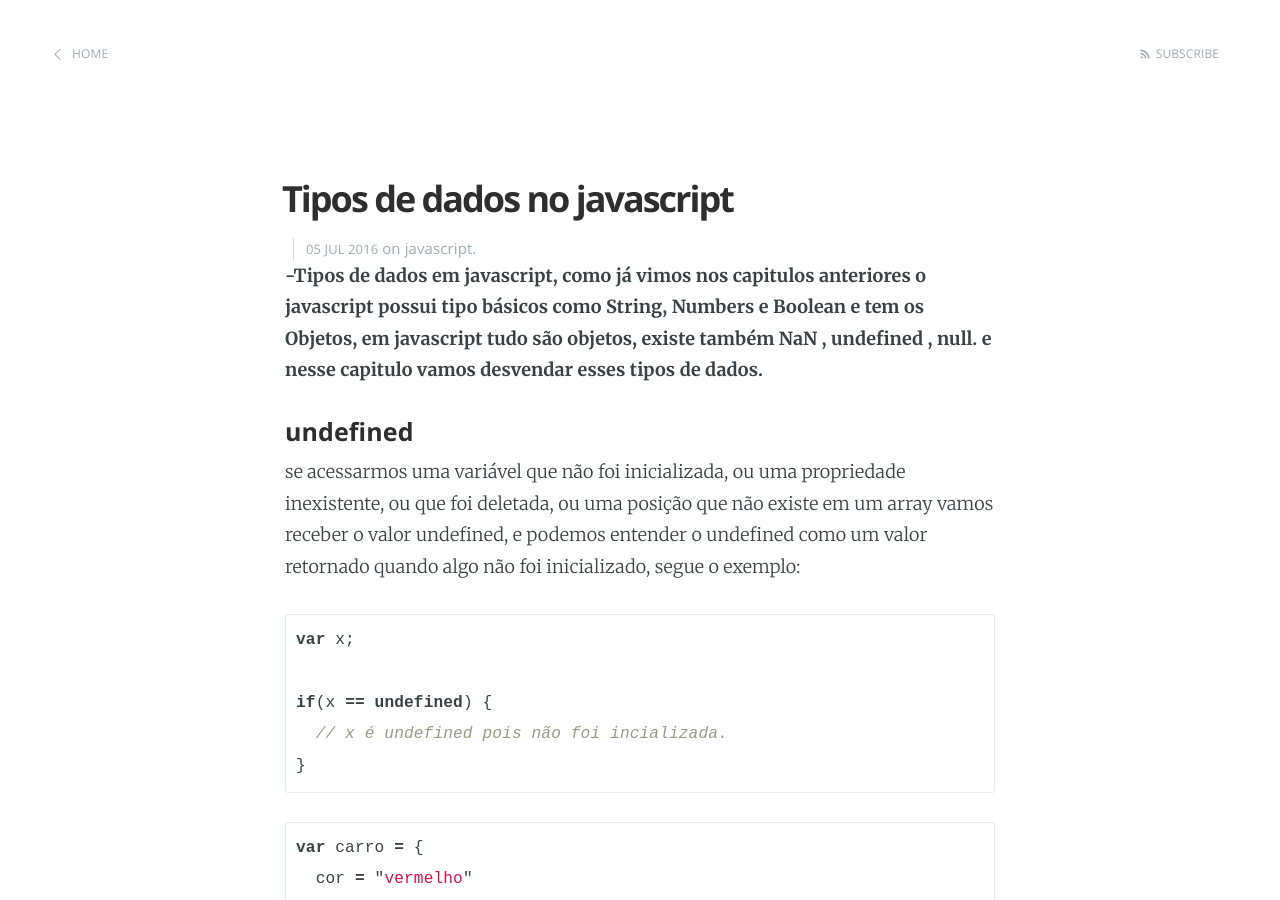
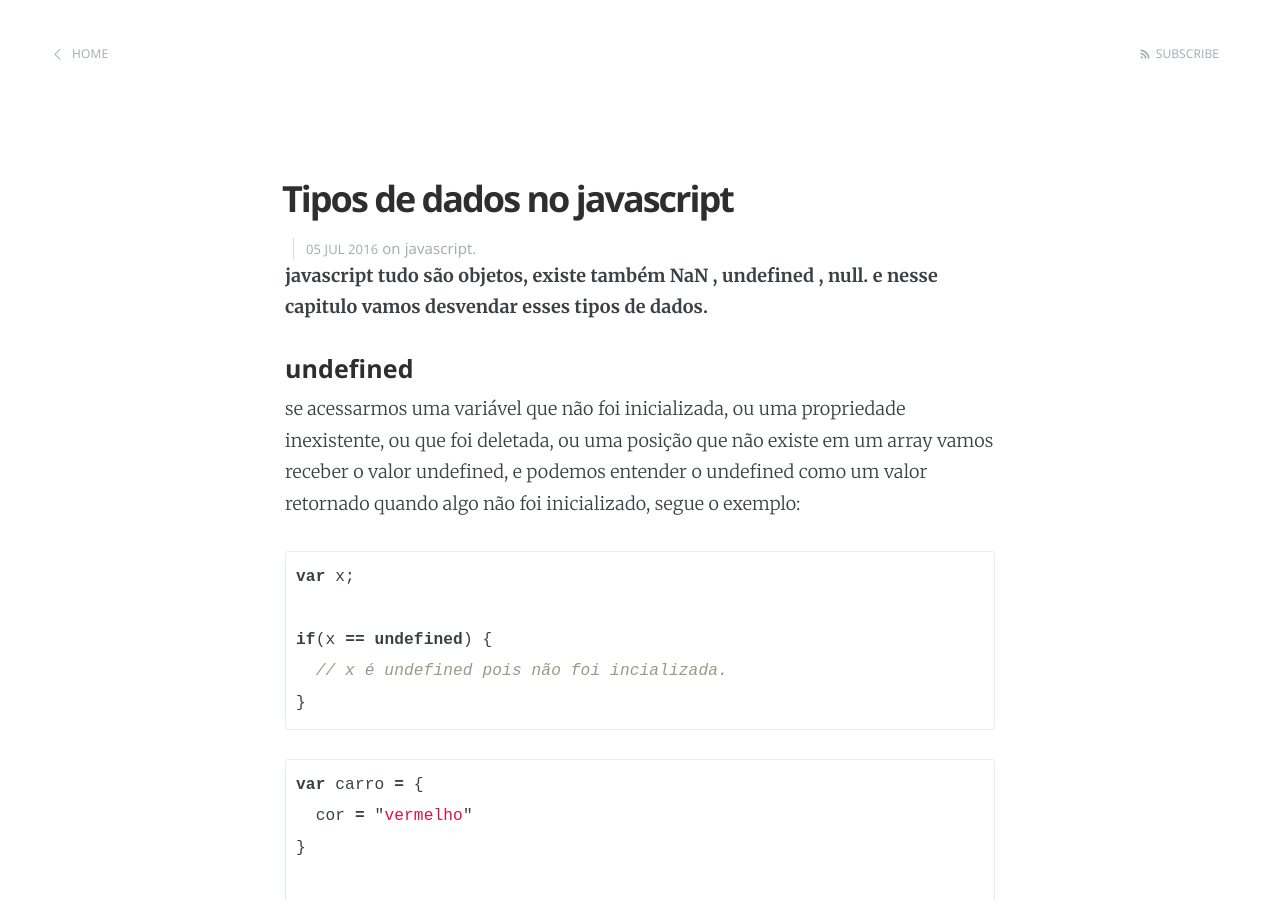
Before and after one commit to hc3/hc3.github.io, a Jekyll site: the page built from _posts/2016-07-06-tipos-de-dados-javascript.markdown, in a window 1280 px wide and 900 px high. Built offline with Jekyll 4.4.1, drawn with Linux system fonts in a browser that asks for light colours.

Commit message:
alterando

```diff
--- a/_posts/2016-07-06-tipos-de-dados-javascript.markdown
+++ b/_posts/2016-07-06-tipos-de-dados-javascript.markdown
@@ -6,8 +6,7 @@ categories: javascript.
 ---
 <p>
 <b>
--Tipos de dados em javascript, como já vimos nos capitulos anteriores o javascript possui tipo básicos como String, Numbers e Boolean e tem os Objetos,
-em javascript tudo são objetos, existe também NaN , undefined , null. e nesse capitulo vamos desvendar esses tipos de dados.
+javascript tudo são objetos, existe também NaN , undefined , null. e nesse capitulo vamos desvendar esses tipos de dados.
 </b>
 </p>
 <h4>undefined</h4>
```
